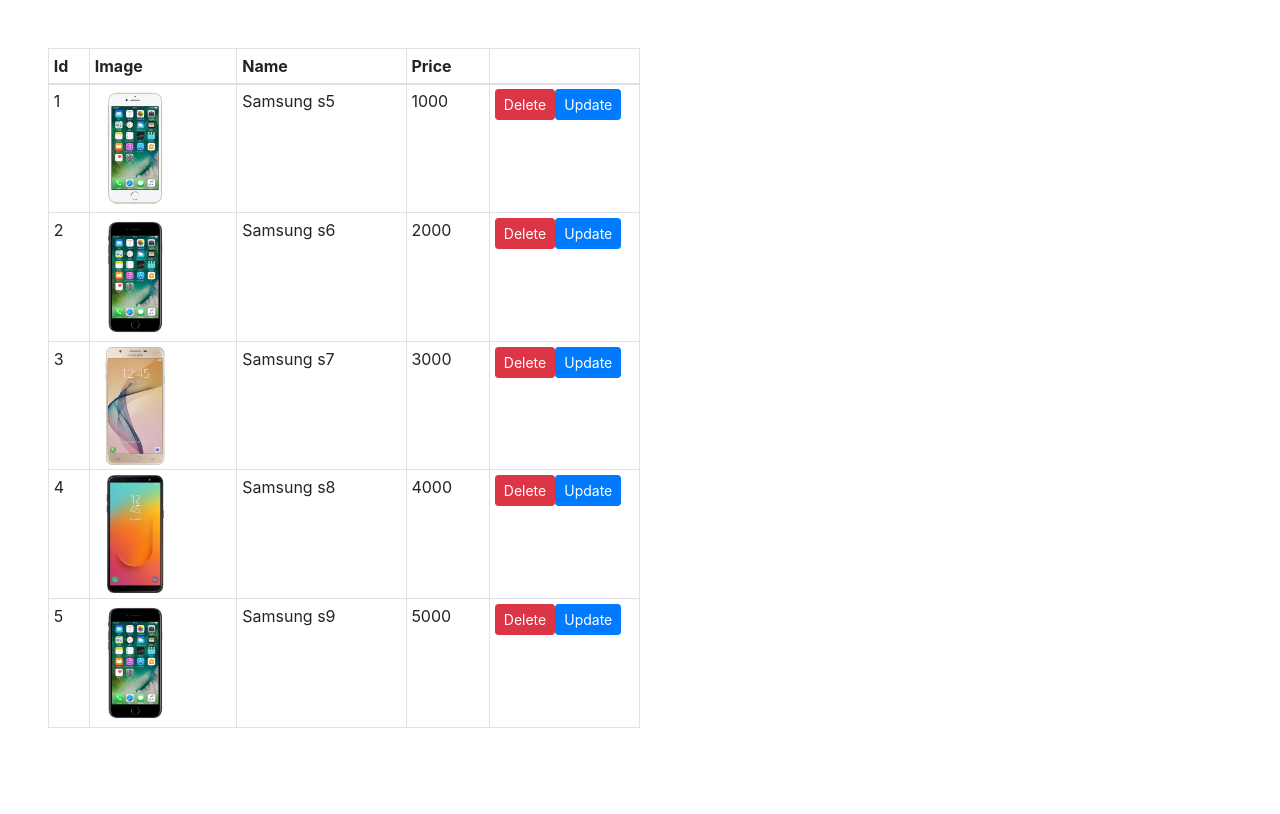
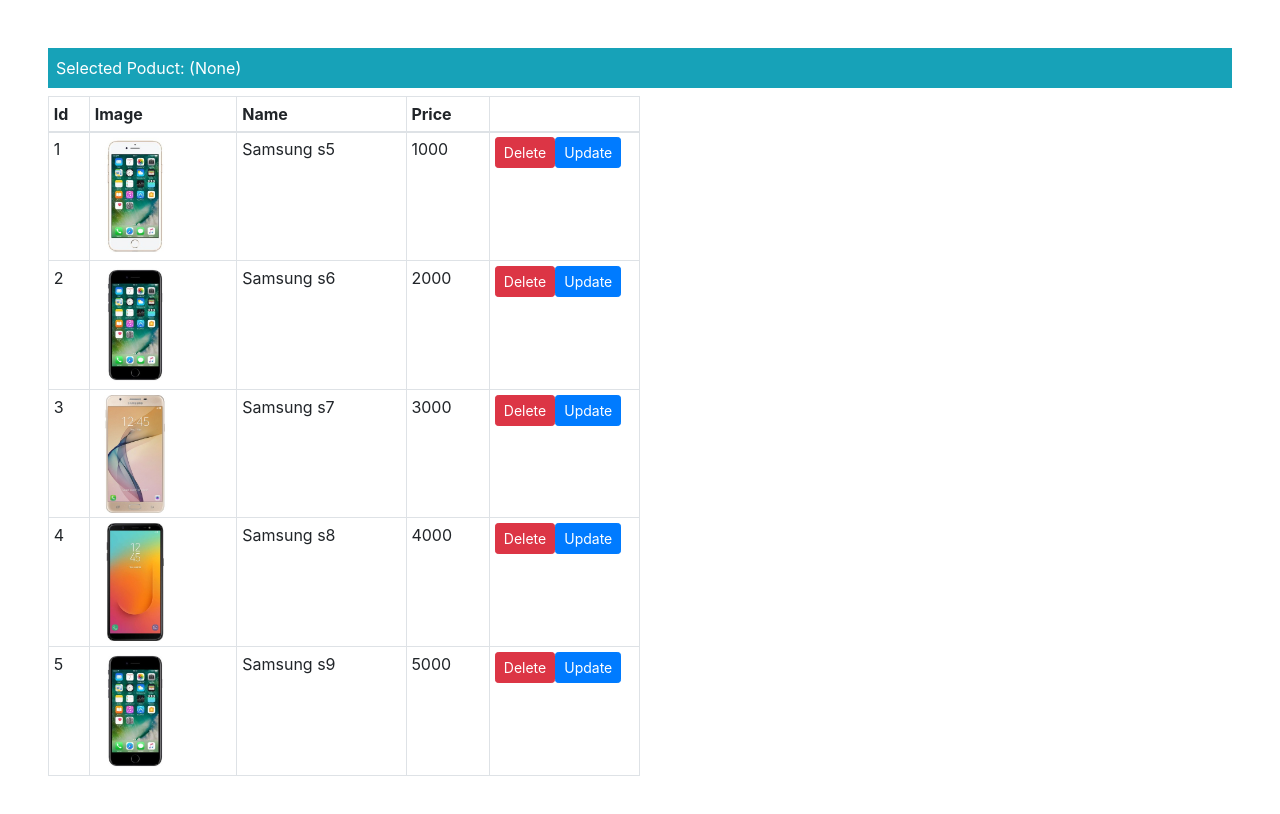
Before and after one commit to togunchan/tableComponentApp, an Angular app: page / in a window 1280 px wide. Shown: the top 814 px of the page. Built offline with nearby package versions, Linux system fonts and the light colour scheme.

Commit message:
2-Seçili Ürün Gösterildi

```diff
--- a/src/app/admin-products/admin-products.component.html
+++ b/src/app/admin-products/admin-products.component.html
@@ -1,6 +1,8 @@
 <div class="m-5">
-
-  <table class="table table-sm table-bordered w-50">
+  <div class="bg-info text-white p-2">
+    Selected Poduct: {{selectedProduct || '(None)'}}
+  </div>
+  <table class="table table-sm table-bordered w-50 mt-2">
     <thead>
       <tr>
         <th>Id</th>
@@ -12,7 +14,7 @@
     </thead>
 
     <tbody>
-      <tr *ngFor="let product of products">
+      <tr *ngFor="let product of products" (mouseover)="selectedProduct=product.name" (mouseleave)="selectedProduct='(None)'">
         <td>{{ product.id }}</td>
         <td>
           <img src="/assets/img/{{ product.imageUrl }}" width="80">
```
